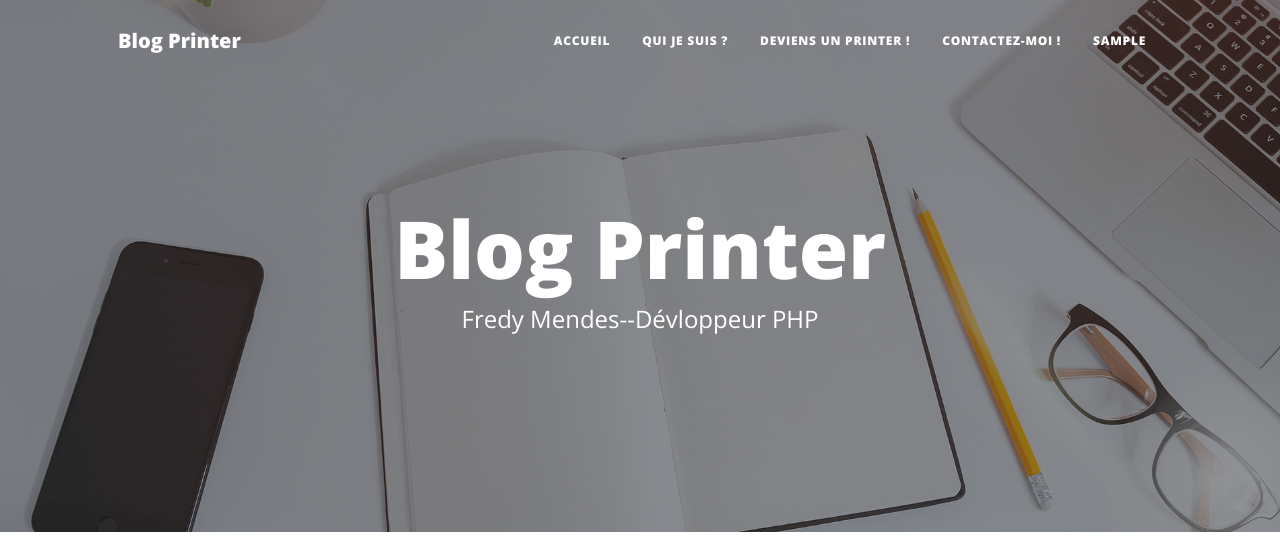
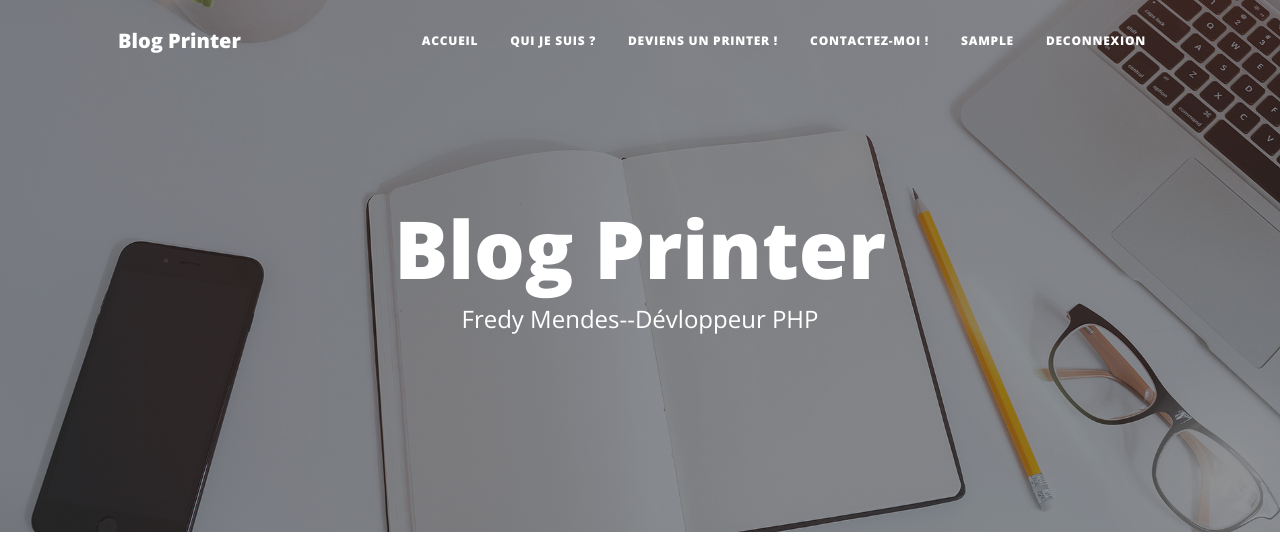
Before and after one commit to Fredymendes/Blog-project, a PHP site: page /index.php in a window 1280 px wide. Shown: the top 536 px of the page. Run offline with PHP 8.4, Linux system fonts and the light colour scheme; the visitor is signed in with stand-in values (Sample User, id 1); tables that the repository leaves empty or names only in its code hold one stand-in row (values such as "Sample post").

Commit message:
Ajout des liens pour la connexion et deconnexion de l'utilateuret de l'admin

```diff
--- a/view/blog/navigatorView.php
+++ b/view/blog/navigatorView.php
@@ -12,7 +12,16 @@
                 <li class="nav-item"><a class="nav-link px-lg-3 py-3 py-lg-4" href="index.php?action=about">Qui je suis ?</a></li>
                 <li class="nav-item"><a class="nav-link px-lg-3 py-3 py-lg-4" href="index.php?action=register">Deviens un printer !</a></li>
                 <li class="nav-item"><a class="nav-link px-lg-3 py-3 py-lg-4" href="index.php?action=forms">Contactez-moi !</a></li>
-                <li class="nav-item"><a class="nav-link px-lg-3 py-3 py-lg-4" href="index.php?action=profil"><?php if (isset($_SESSION['idUsers']) AND isset($_SESSION['pseudo'])){echo $_SESSION['pseudo'];}?></a></li>
+                <?php if(!isset($_SESSION['pseudo'])) :?>
+                    <li class="nav-item"><a class="nav-link px-lg-3 py-3 py-lg-4" href="index.php?action=connect">Connexion</a></li>
+                <?php else: ?>
+                    <li class="nav-item"><a class="nav-link px-lg-3 py-3 py-lg-4"
+                        <?php
+                            if ($_SESSION['role'] == 1): ?> href="index.php?action=profil" <?php endif; ?>>
+                        <?= $_SESSION['pseudo']; ?>
+                    </a></li>
+                    <li class="nav-item"><a class="nav-link px-lg-3 py-3 py-lg-4" href="index.php?action=deconnexion">Deconnexion</a></li>
+                <?php endif; ?>
             </ul>
         </div>
     </div>
```
